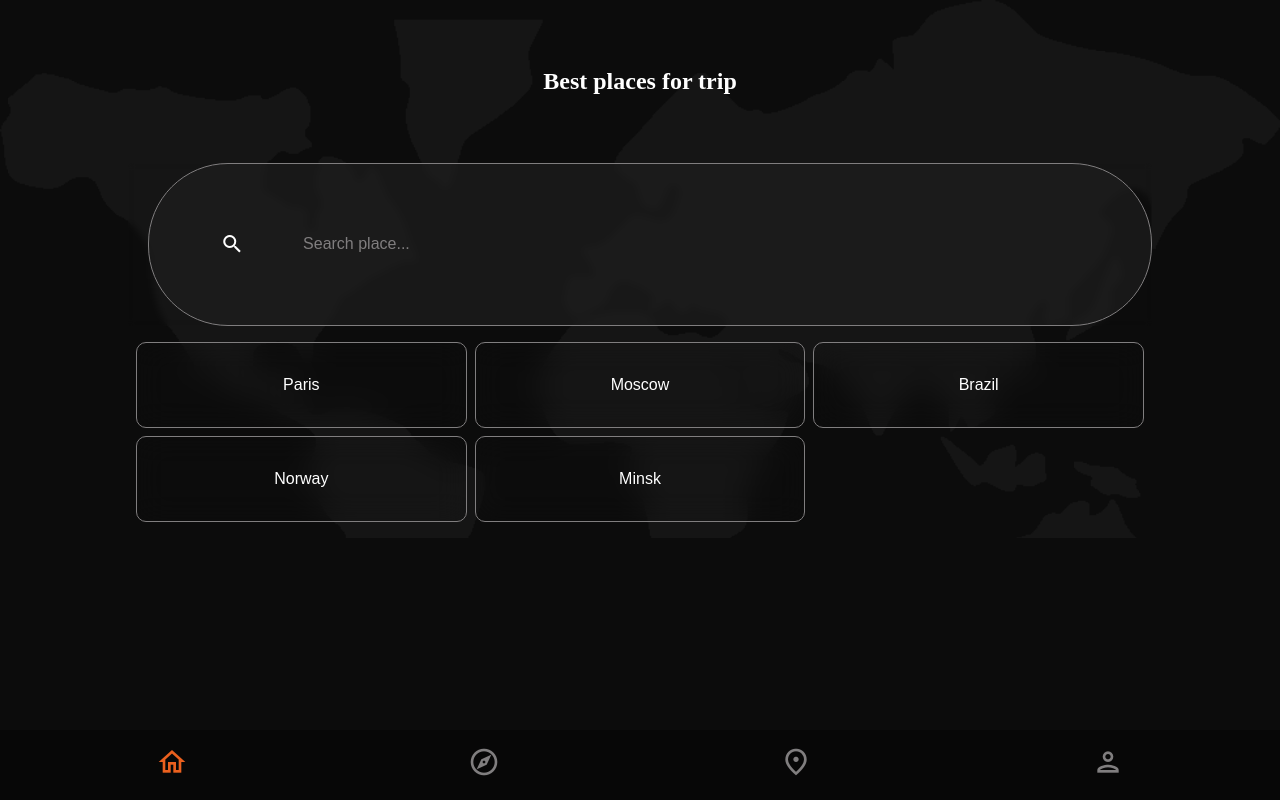
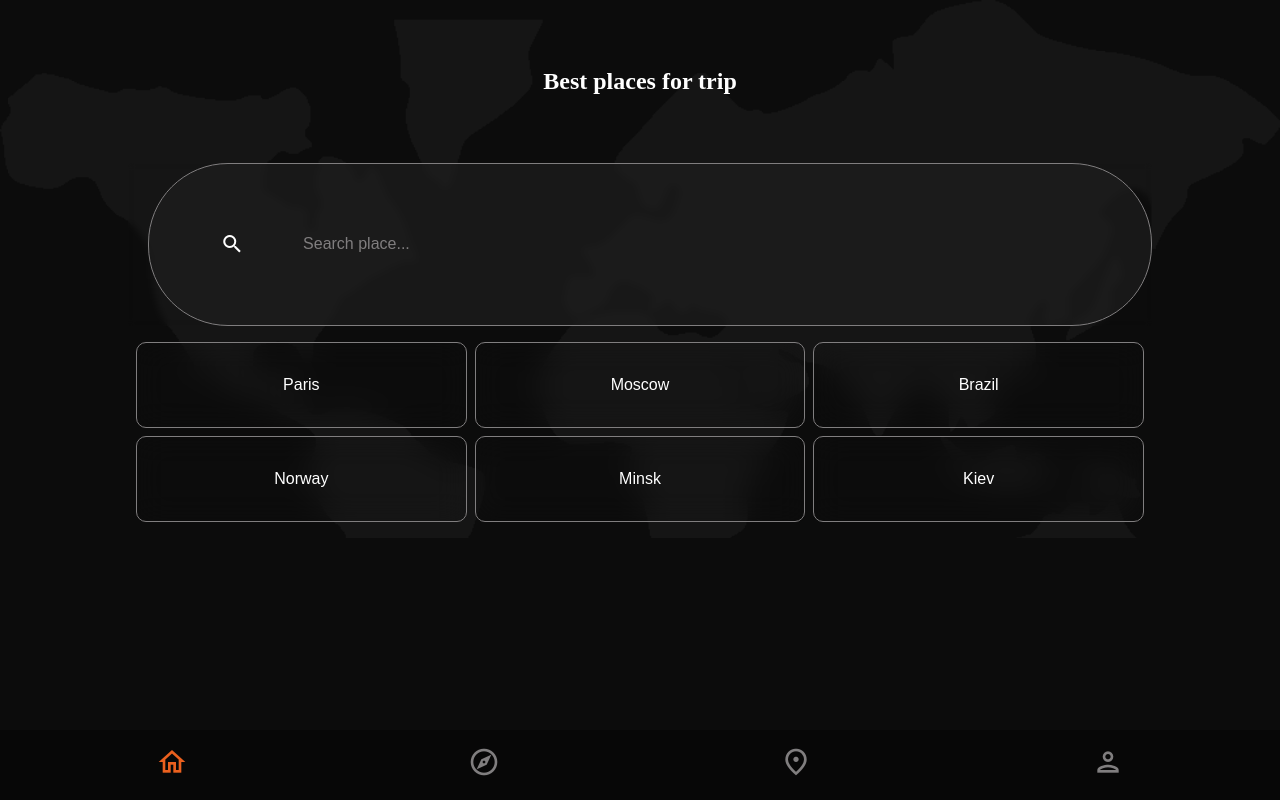
Before and after one commit to MaratBagautdinov/Travel-next_NextJS, a Next.js app: page / in a window 1280 px wide. Built offline with nearby package versions, Linux system fonts and the light colour scheme.

Commit message:
lesson 7.1

```diff
--- a/components/elements/Filters/Filters.tsx
+++ b/components/elements/Filters/Filters.tsx
@@ -7,6 +7,7 @@ const cities = [
     {location: 'Brazil'},
     {location: 'Norway'},
     {location: 'Minsk'},
+    {location: 'Kiev'},
 ]
 
 const Filters:FC = () => {
```
